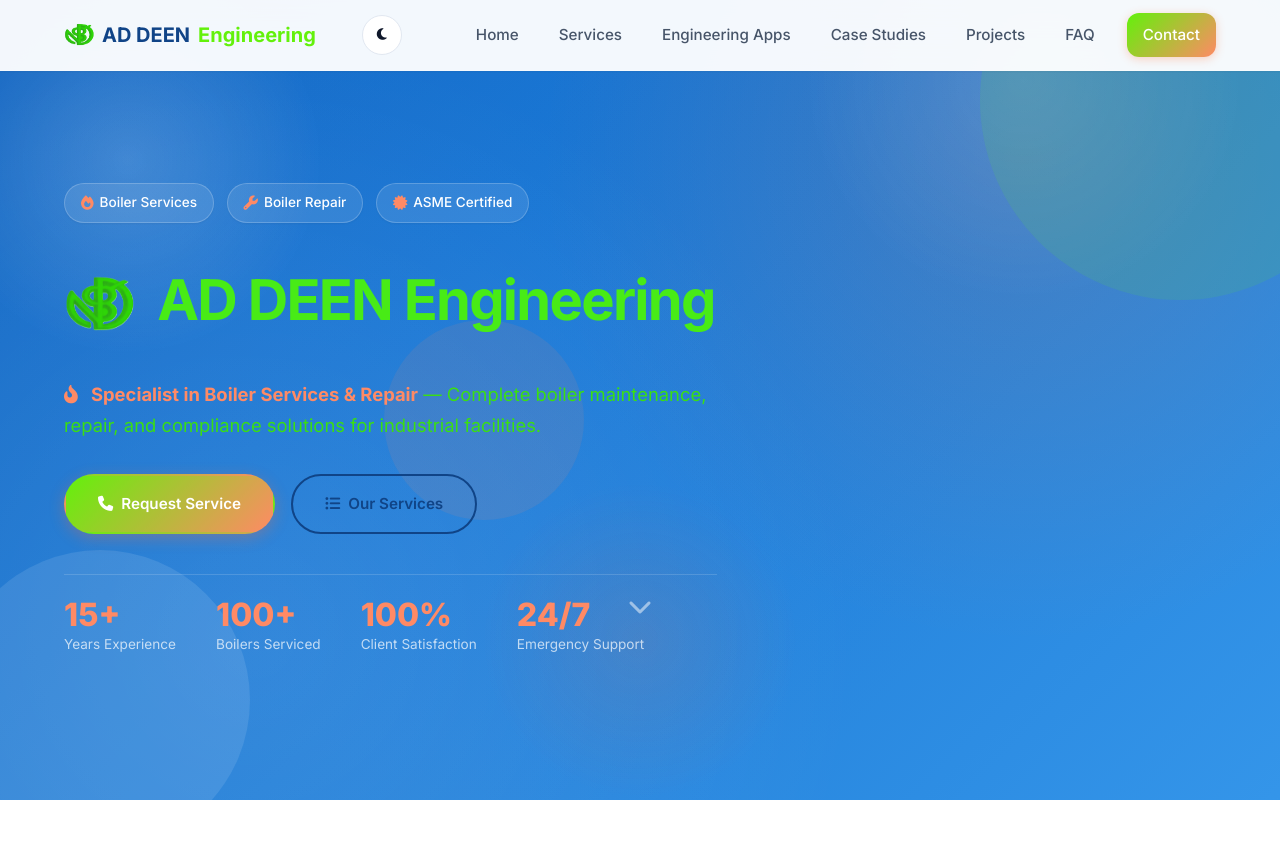
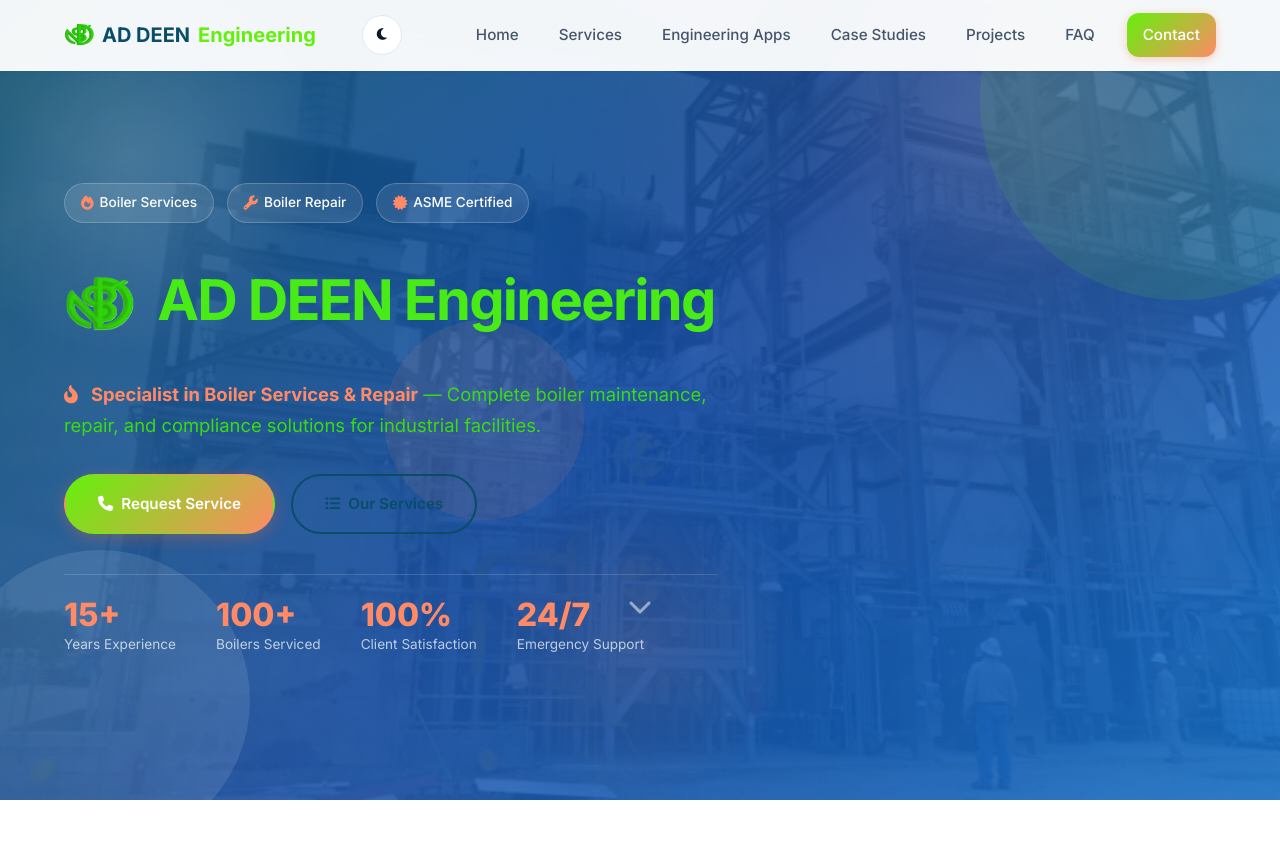
Before and after one commit to snshahrul/ad-deen-services, a website: page index.html in a window 1280 px wide. Shown: the top 853 px of the page. Drawn offline with Linux system fonts and the light colour scheme.

Commit message:
Add files via upload

```diff
--- a/style.css
+++ b/style.css
@@ -3,8 +3,7 @@
    ============================================ */
 
 :root {
-  /* Enhanced Primary Colors */
-  --primary: #104487;
+  --primary: #0A4D68;
   --primary-light: #57f13c;
   --primary-dark: #0d47a1;
   --primary-rgba: rgba(26, 115, 232, 0.1);
@@ -620,9 +619,10 @@ a {
 .hero {
   position: relative;
   padding: 140px 0 100px;
-  background: linear-gradient(135deg, #0d47a1 0%, #1976d2 25%, #42a5f5 50%, #1e88e5 75%, #0d47a1 100%);
-  background-size: 400% 400%;
-  animation: gradientShift 8s ease infinite;
+  background-image: url('Fired-Water-Tube-Boiler-2-768x512.jpg');
+  background-size: cover;
+  background-position: center center;
+  background-repeat: no-repeat;
   overflow: hidden;
   min-height: 100vh;
   display: flex;
@@ -636,11 +636,34 @@ a {
   left: 0;
   right: 0;
   bottom: 0;
+  background: linear-gradient(135deg, rgba(10, 77, 104, 0.92) 0%, rgba(13, 71, 161, 0.88) 50%, rgba(25, 118, 210, 0.85) 100%);
+  z-index: 0;
+}
+
+.hero::before {
+  content: '';
+  position: absolute;
+  top: 0;
+  left: 0;
+  right: 0;
+  bottom: 0;
+  background: linear-gradient(135deg, rgba(10, 77, 104, 0.92) 0%, rgba(13, 71, 161, 0.88) 50%, rgba(25, 118, 210, 0.85) 100%);
+  z-index: 0;
+}
+
+.hero::after {
+  content: '';
+  position: absolute;
+  top: 0;
+  left: 0;
+  right: 0;
+  bottom: 0;
   background:
-    radial-gradient(circle at 20% 80%, rgba(255, 255, 255, 0.1) 0%, transparent 50%),
-    radial-gradient(circle at 80% 20%, rgba(255, 107, 53, 0.15) 0%, transparent 40%),
-    radial-gradient(circle at 40% 40%, rgba(26, 115, 232, 0.1) 0%, transparent 60%);
+    radial-gradient(circle at 20% 80%, rgba(255, 255, 255, 0.08) 0%, transparent 50%),
+    radial-gradient(circle at 80% 20%, rgba(255, 107, 53, 0.1) 0%, transparent 40%),
+    radial-gradient(circle at 40% 40%, rgba(26, 115, 232, 0.08) 0%, transparent 60%);
   pointer-events: none;
+  z-index: 1;
 }
 
 .hero-bg-shapes {
@@ -689,7 +712,7 @@ a {
   gap: 4rem;
   align-items: center;
   position: relative;
-  z-index: 1;
+  z-index: 2;
 }
 
 .hero-content {
@@ -787,7 +810,7 @@ a {
   border-radius: var(--radius-xl);
   overflow: hidden;
   box-shadow: 0 20px 40px rgba(0, 0, 0, 0.3);
-  border: 4px solid rgba(255, 255, 255, 0.1);
+  border: 1px solid rgba(255, 255, 255, 0.1);
   background: linear-gradient(135deg, #2c5282, #1a365d);
 }
 
@@ -799,27 +822,25 @@ a {
 }
 
 .photo-placeholder {
-  width: 100%;
+  width: 50%;
   height: 100%;
-  background: linear-gradient(135deg, #2c5282, #1a365d);
   border-radius: var(--radius-xl);
   display: flex;
   align-items: center;
   justify-content: center;
   font-size: 5rem;
-  color: rgba(255, 255, 255, 0.3);
   box-shadow: 0 20px 40px rgba(0, 0, 0, 0.3);
-  border: 4px solid rgba(255, 255, 255, 0.1);
+
 }
 
 .photo-accent {
   position: absolute;
   top: -15px;
   right: -15px;
-  width: 60px;
-  height: 60px;
+  width: 30px;
+  height: 30px;
   background: var(--accent);
-  border-radius: 50%;
+  border-radius: 10%;
   opacity: 0.5;
 }
 
```
